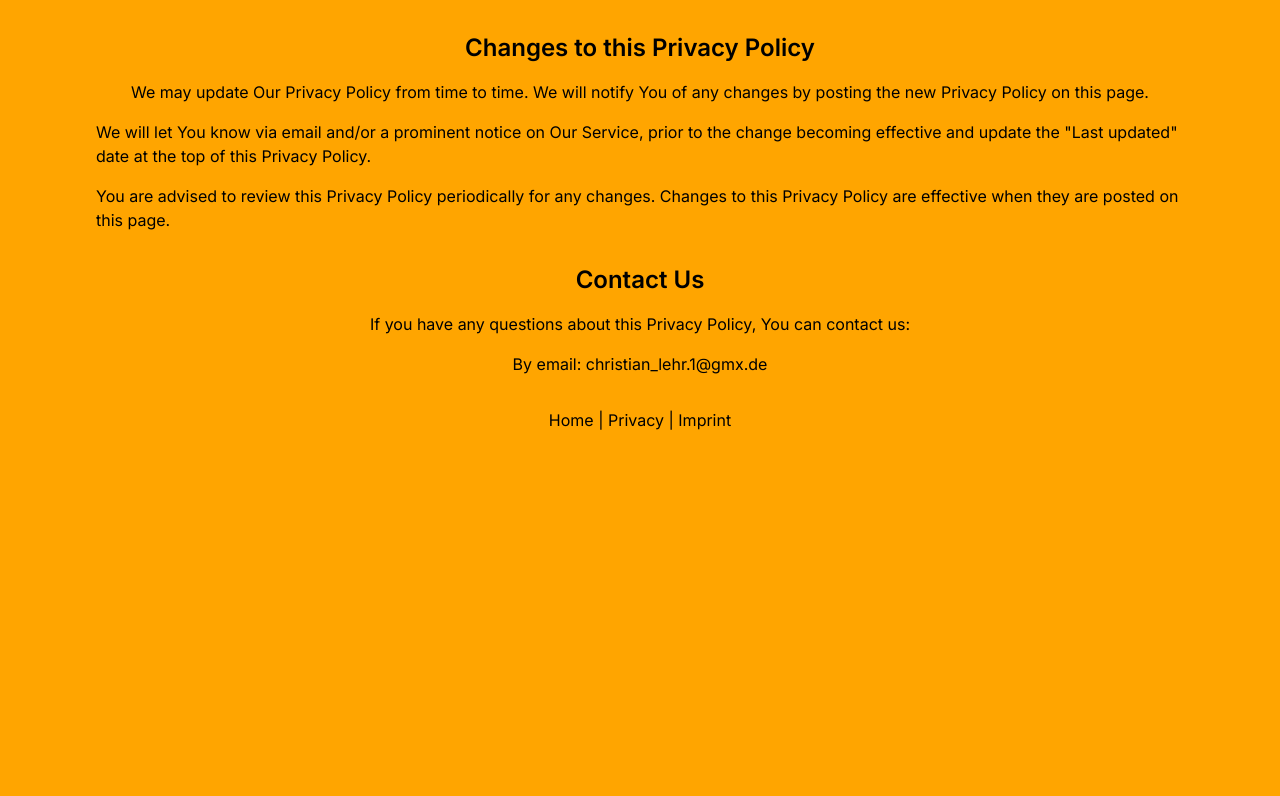
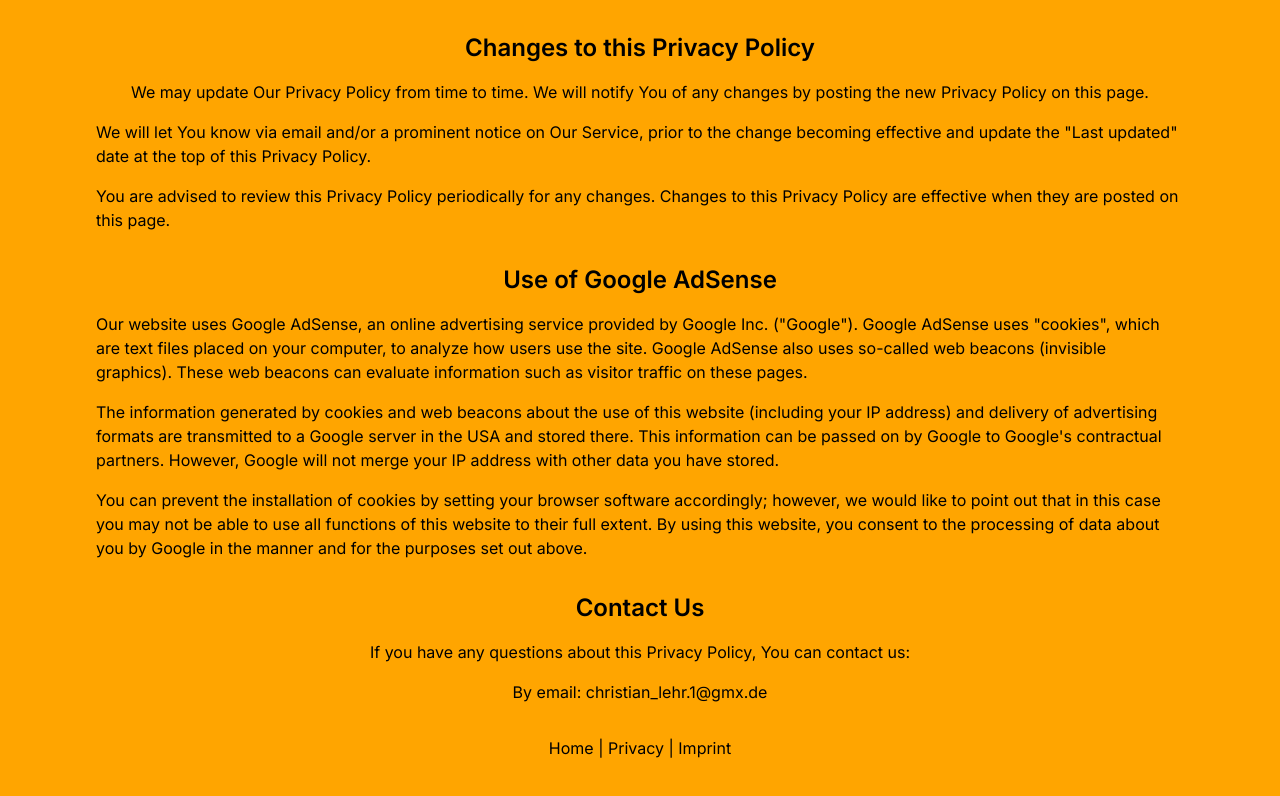
Before and after one commit to chris251190/cita, a Next.js app: page /privacy in a window 1280 px wide. Shown: the part 5580-6376 px from the top of the page. Before the commit the page ends 6108 px from the top, so only its background shows below. Built offline with nearby package versions, Linux system fonts and the light colour scheme.

Commit message:
Add Google AdSense information to Privacy Policy

```diff
--- a/app/privacy/page.tsx
+++ b/app/privacy/page.tsx
@@ -170,6 +170,10 @@ const Privacy = () => (
 <p>We may update Our Privacy Policy from time to time. We will notify You of any changes by posting the new Privacy Policy on this page.</p>
 <p>We will let You know via email and/or a prominent notice on Our Service, prior to the change becoming effective and update the &quot;Last updated&quot; date at the top of this Privacy Policy.</p>
 <p>You are advised to review this Privacy Policy periodically for any changes. Changes to this Privacy Policy are effective when they are posted on this page.</p>
+<h2>Use of Google AdSense</h2>
+<p>Our website uses Google AdSense, an online advertising service provided by Google Inc. ("Google"). Google AdSense uses "cookies", which are text files placed on your computer, to analyze how users use the site. Google AdSense also uses so-called web beacons (invisible graphics). These web beacons can evaluate information such as visitor traffic on these pages.</p>
+<p>The information generated by cookies and web beacons about the use of this website (including your IP address) and delivery of advertising formats are transmitted to a Google server in the USA and stored there. This information can be passed on by Google to Google's contractual partners. However, Google will not merge your IP address with other data you have stored.</p>
+<p>You can prevent the installation of cookies by setting your browser software accordingly; however, we would like to point out that in this case you may not be able to use all functions of this website to their full extent. By using this website, you consent to the processing of data about you by Google in the manner and for the purposes set out above.</p>
 <h2>Contact Us</h2>
 <p>If you have any questions about this Privacy Policy, You can contact us:</p>
 <ul>
```
